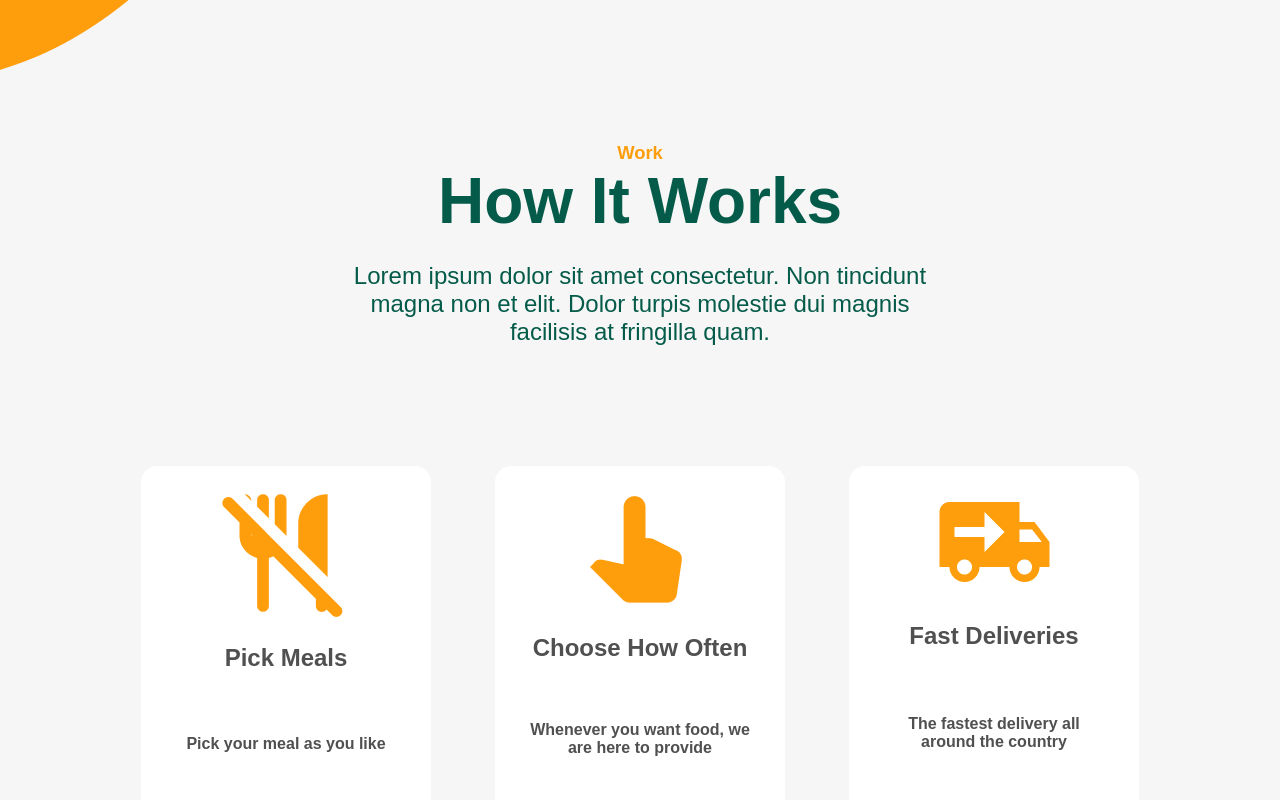
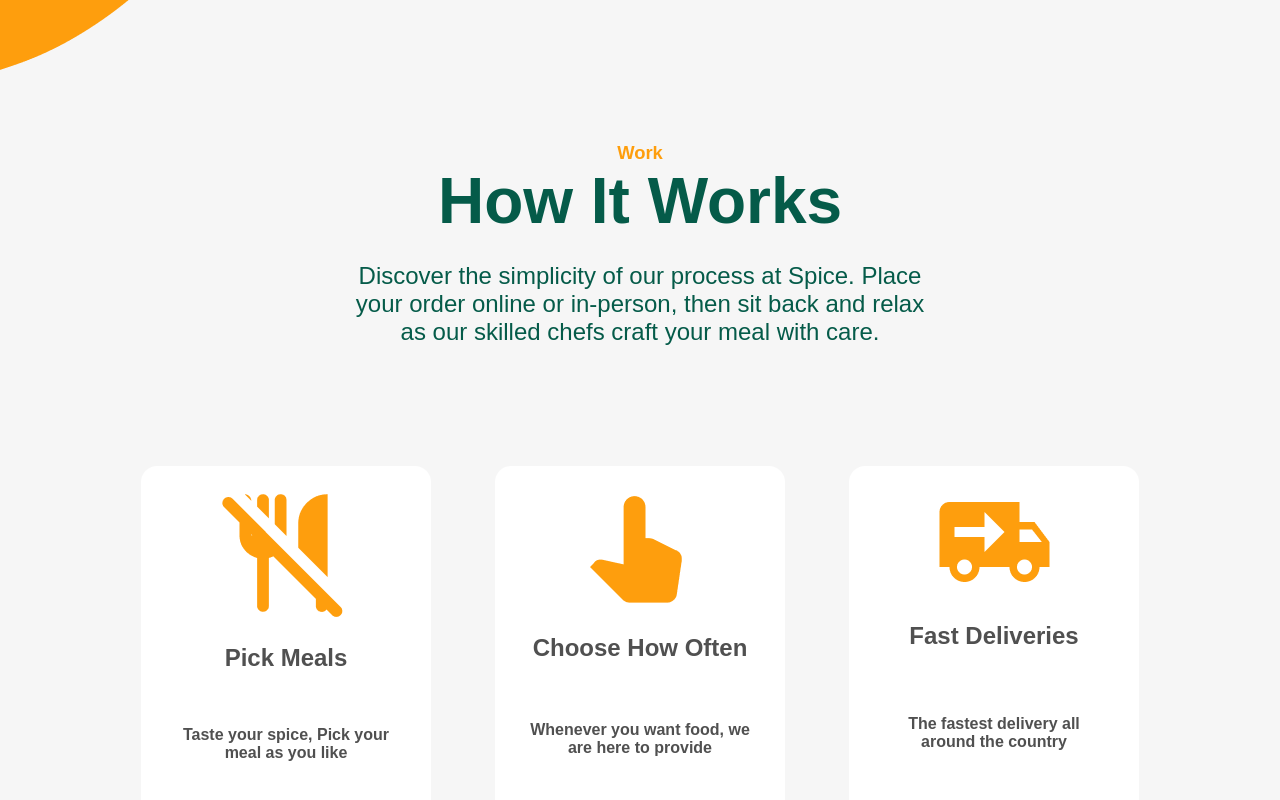
Before and after one commit to rehan-hansaja/Restaurant-Landing-Page, a React (Create React App) app: page /work in a window 1280 px wide. Shown: the part 1804-2604 px from the top of the page. Built offline with nearby package versions, Linux system fonts and the light colour scheme.

Commit message:
Update Work.jsx

```diff
--- a/src/components/Work.jsx
+++ b/src/components/Work.jsx
@@ -8,7 +8,7 @@
     {
       image: PickMeals,
       title: "Pick Meals",
-      text: "Pick your meal as you like",
+      text: "Taste your spice, Pick your meal as you like",
     },
     {
       image: ChooseMeals,
@@ -27,8 +27,8 @@
         <p className="primary-subheading">Work</p>
         <h1 className="primary-heading">How It Works</h1>
         <p className="primary-text">
-          Lorem ipsum dolor sit amet consectetur. Non tincidunt magna non et
-          elit. Dolor turpis molestie dui magnis facilisis at fringilla quam.
+        Discover the simplicity of our process at Spice. Place your order online or in-person,
+        then sit back and relax as our skilled chefs craft your meal with care.
         </p>
       </div>
       <div className="work-section-bottom">
```
